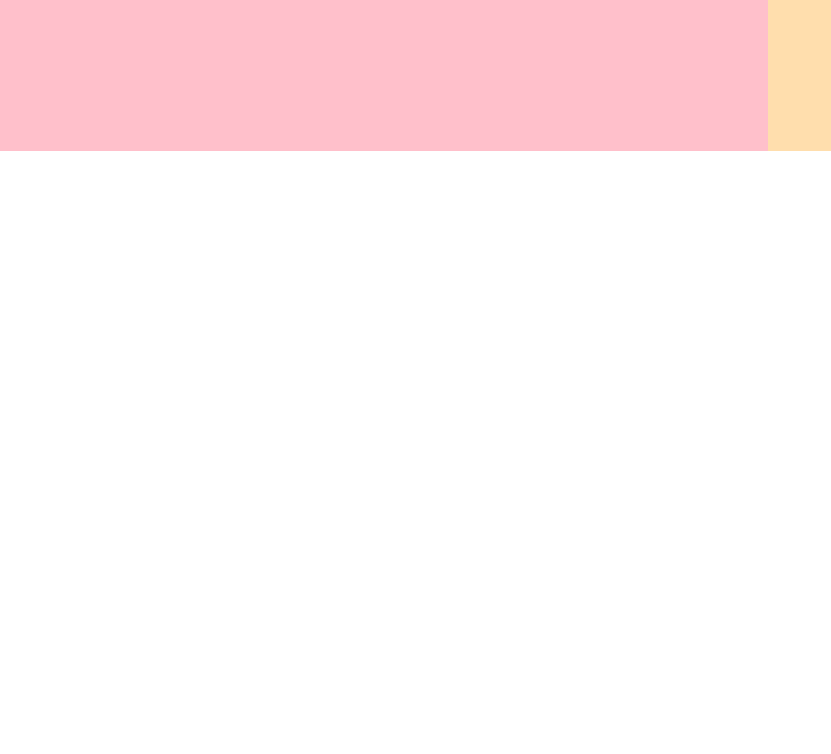
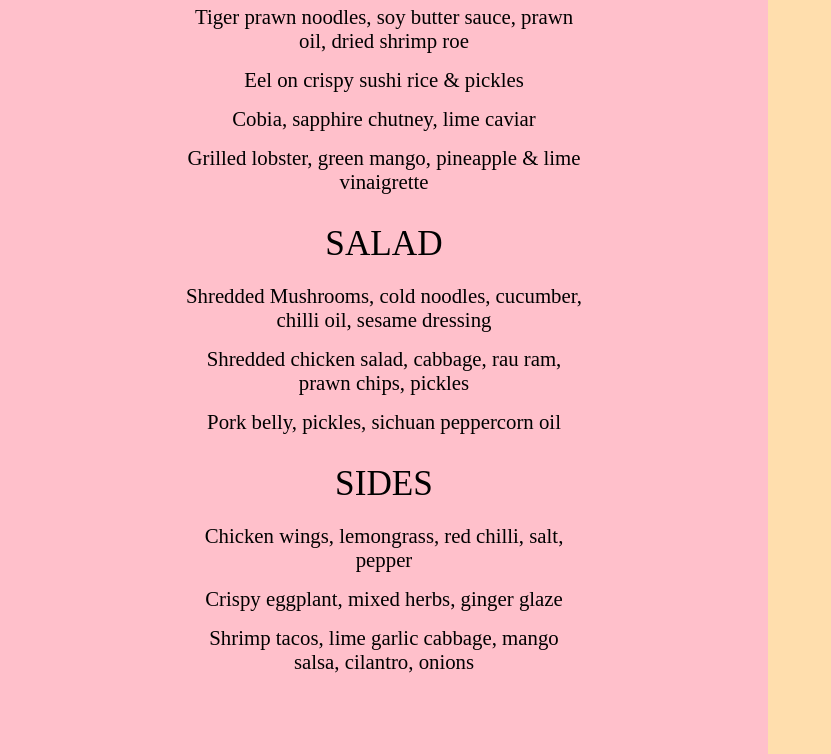
Before and after one commit to rchrd-0/restaurant-page, a plain HTML site: page index.html in a window 1280 px wide. Shown: the part 649-1403 px from the top of the page, without its empty margins (0-831 px from the left). Before the commit the page ends 800 px from the top, so only its background shows below. Drawn offline with Linux system fonts and the light colour scheme.

Commit message:
Write function to insert menu content

```diff
--- a/style.css
+++ b/style.css
@@ -16,12 +16,14 @@ html {
 }
 
 #content {
-  width: 100%;
-  height: 100vh;
+  width: 100vw;
+  height: 100%;
   display: flex;
 }
 
 #content-left {
+  padding-top: 60px;
+  min-height: 100vh;
   flex: 3;
   background-color: pink;
 }
@@ -33,7 +35,6 @@ html {
 
 .nav-bar {
   height: 90px;
-  margin-top: 40px;
   padding: 0 150px 0 50px;
   display: flex;
   align-items: center;
@@ -72,7 +73,7 @@ html {
 
 #hero p,
 #menu p {
-  font-size: 1.5rem;
+  font-size: 1.3rem;
 }
 
 #hero-image-placeholder {
@@ -138,9 +139,9 @@ html {
 #menu {
   display: flex;
   flex-wrap: wrap;
-  padding: 50px;
+  padding: 80px 50px;
   justify-content: center;
-  gap: 20px;
+  gap: 30px;
 }
 
 #menu h1 {
@@ -160,5 +161,4 @@ html {
   gap: 15px;
   flex-direction: column;
   width: 400px;
-  border: 1px solid black;
 }
```
Also changed, not shown: main.js (+1 -1 lines).
